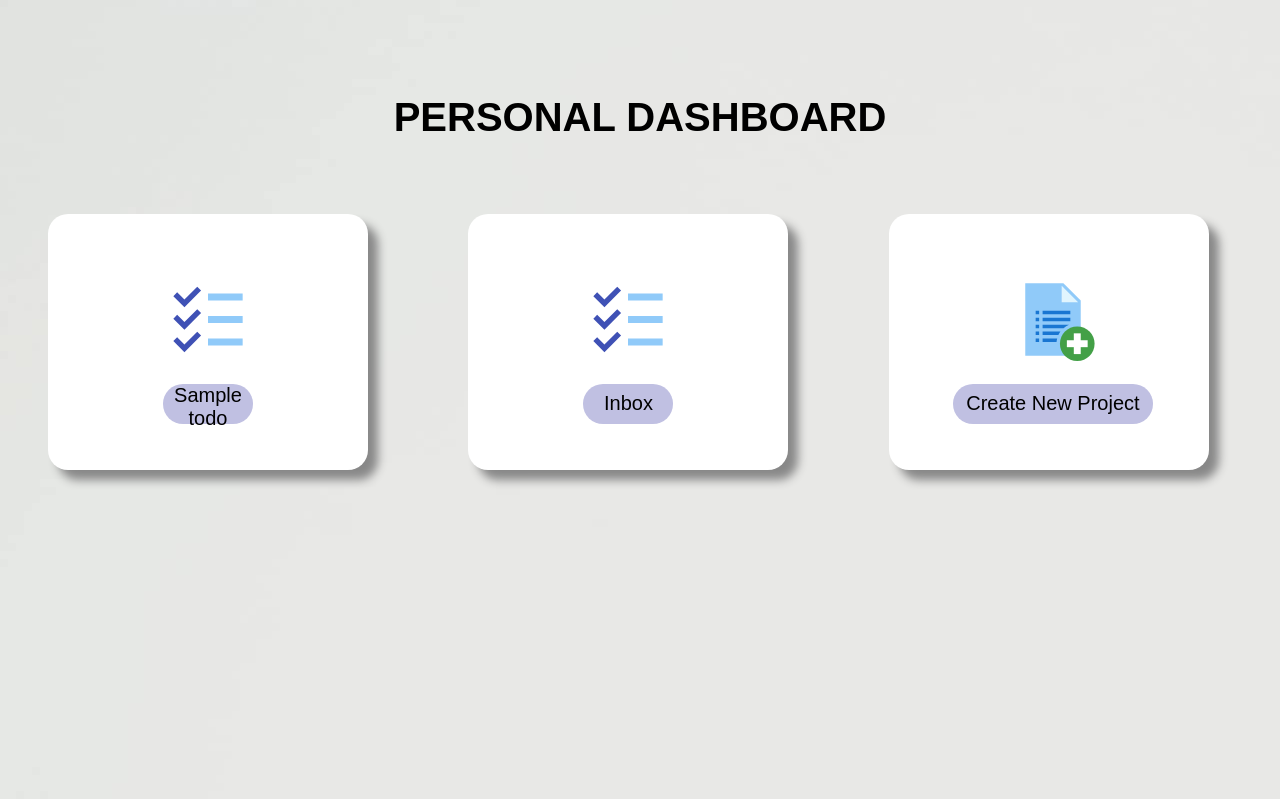
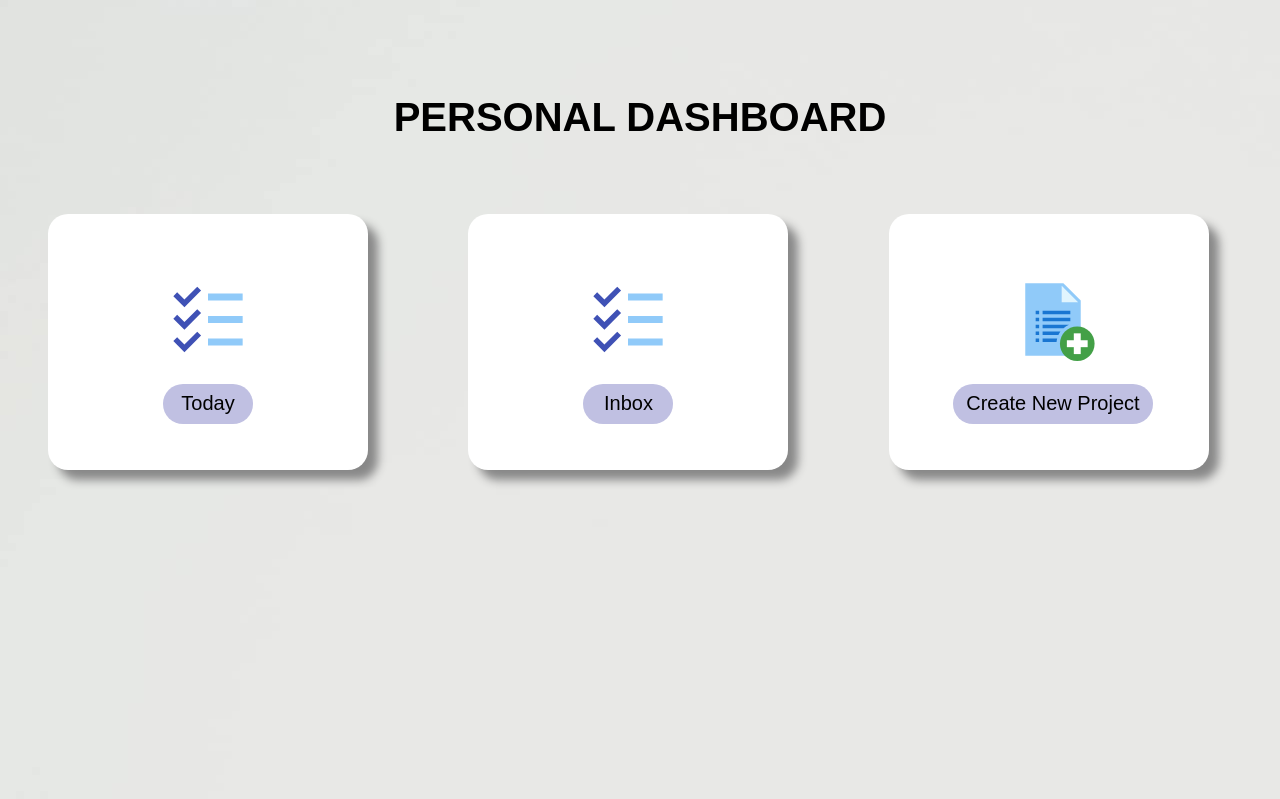
Before and after one commit to anushkakamalja/Personal-Planner, a Flask app: template templates/dashboard.html in a window 1280 px wide. Shown: the part 107-906 px from the top of the page. Run offline with Flask 2, Linux system fonts and the light colour scheme; data comes from the database, SQL or seed files in the repository; both versions use the stored data as it was after the commit; tables that the repository leaves empty hold one stand-in row (values such as "Sample post"); the template is opened without the code that fills it: values that come from a table or form of the project are taken from there, most other values are stand-ins (such as "Sample title", 1, 10 or a date in 2020).

Commit message:
Fix Dashboard not showing projects

```diff
--- a/templates/dashboard.html
+++ b/templates/dashboard.html
@@ -13,7 +13,7 @@
 
         <div class="box">
             <div class="box2">
-                {% for todo in alltodo %}
+                {% for todo in allTodo %}
                     <li>
 
                         <img src="/static/assets/icons/todo_list_48px.svg" alt=""><br>
@@ -22,12 +22,6 @@
                     </li>
 
                     {% endfor %}
-                    <li>
-                        <img src="/static/assets/icons/todo_list_48px.svg" alt=""><br>
-                        <button class="inbox-btn"> Inbox</button>
-
-                    </li>
-
                     <li>
                         <img src="/static/assets/icons/add_list_48px.svg" alt=""><br>
                         <button class="modal-btn"> Create New Project</button>
```
Also changed, not shown: todo.db.
